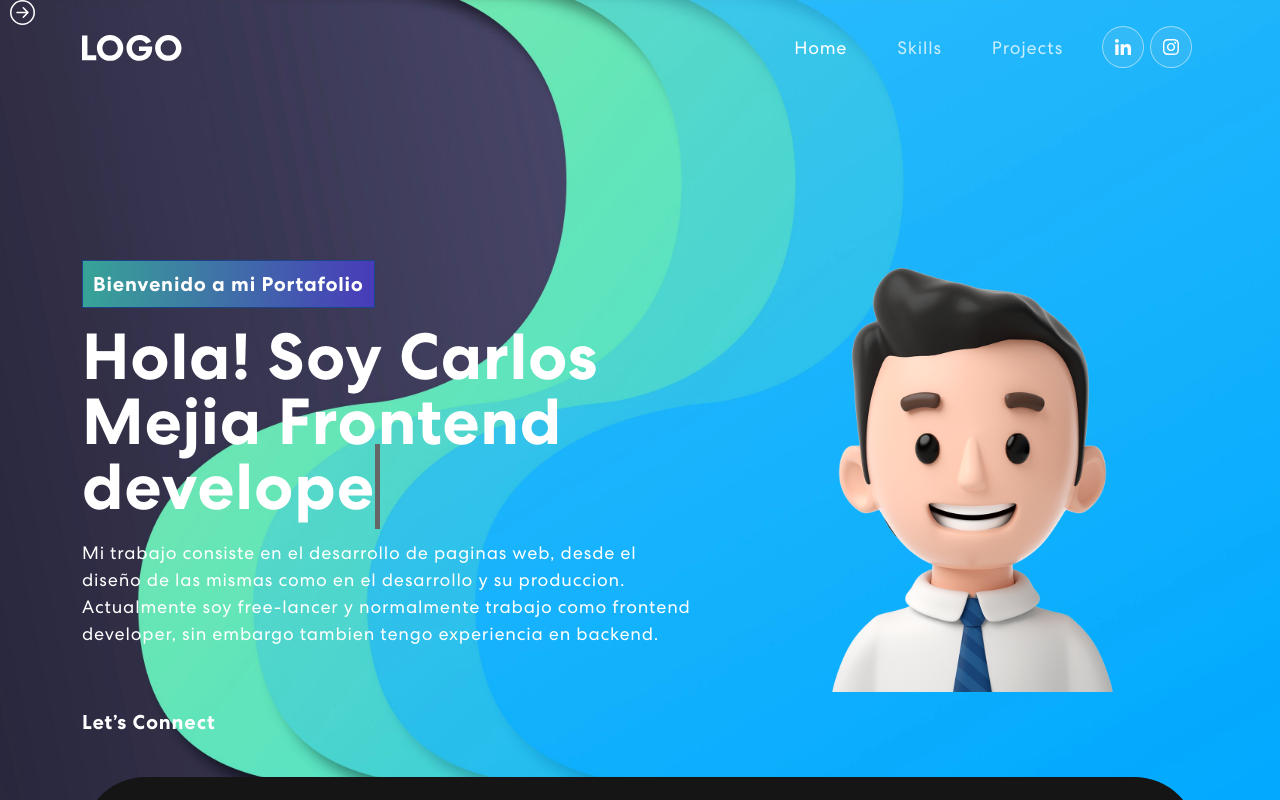
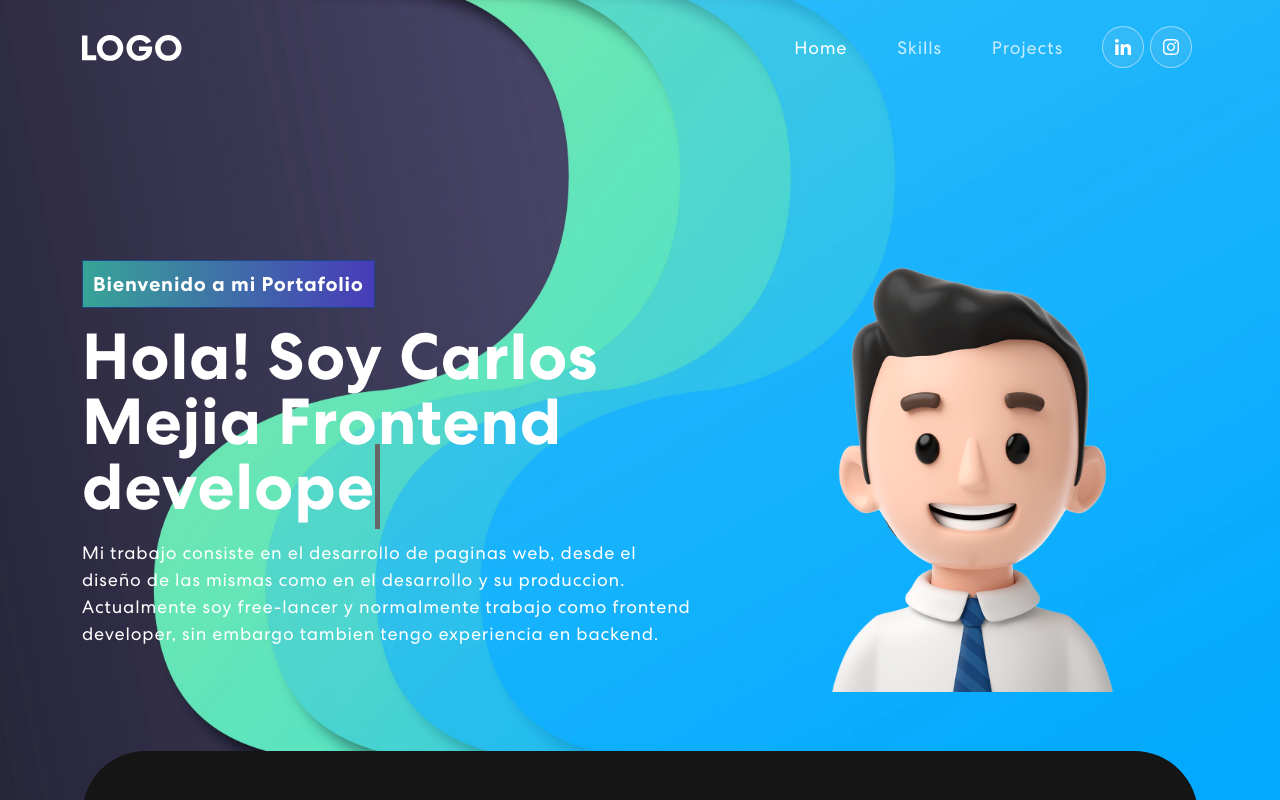
Before and after one commit to carlosmejia10/portfolio, a React (Create React App) app: page / in a window 1280 px wide. Shown: the top 800 px of the page. Built offline with nearby package versions, Linux system fonts and the light colour scheme; no server answers.

Commit message:
Update Banner.js

```diff
--- a/src/components/Banner.js
+++ b/src/components/Banner.js
@@ -60,7 +60,7 @@ export const Banner = () => {
                   <p>Mi trabajo consiste en el desarrollo de paginas web, desde el diseño de las mismas como en el desarrollo y su produccion. Actualmente soy free-lancer
                     y normalmente trabajo como frontend developer, sin embargo tambien tengo experiencia en backend.
                   </p>
-                  <button onClick={() => console.log('connect')}>Let’s Connect <a href='https://wa.me/message/ZBJ7T7BT77ODA1' className="arrow"><ArrowRightCircle size={25}/></a></button>
+
               </div>}
             </TrackVisibility>
           </Col>
```
